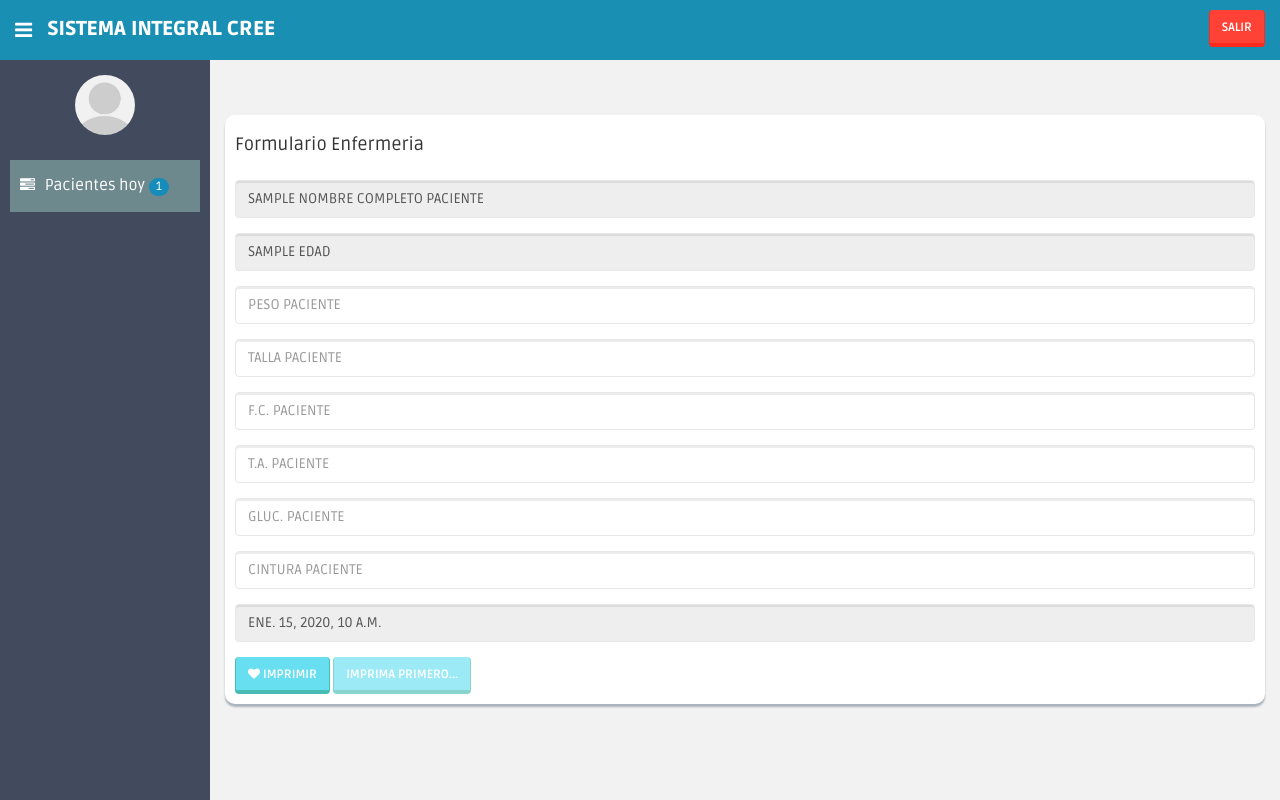
After one commit to JanidHam/CREE, a Django app: template preconsulta/templates/preconsulta/PrevaloracionEnfermeria.html in a window 1280 px wide. The commit adds this page. Run offline with Django 3.2, Linux system fonts and the light colour scheme; tables that the repository leaves empty hold one stand-in row (values such as "Sample post"); the template is opened without the code that fills it: values that come from a table or form of the project are taken from there, most other values are stand-ins (such as "Sample title", 1, 10 or a date in 2020); parts of the project's set-up code (start-up, migrations or seed data) failed here and were passed over; some libraries are stand-ins or nearby versions.

Commit message:
Se agrega la tabla para la informacion de enfermeria, se termina la vista para la impresion de todos los documentos, correcion de errores menores

```diff
--- a/preconsulta/admin.py
+++ b/preconsulta/admin.py
@@ -11,6 +11,7 @@ admin.site.register(HojaPrevaloracion)
 admin.site.register(ServicioExpediente)
 admin.site.register(EstructuraFamiliaESE1)
 admin.site.register(EstudioSocioE2IngresosEgresos)
+admin.site.register(PacienteDataEnfermeria)
 """
 admin.site.register(Estado)
 admin.site.register(Municipio)
--- /dev/null
+++ b/preconsulta/static/preconsulta/assets/css/enfermeria-mediaPrint.css
@@ -0,0 +1,109 @@
+@media print{
+	@page {
+		margin: 0cm;
+		size: 280px 340.15px;
+	}
+
+	body {
+		font-size: 7pt;
+	}
+
+	aside {
+		display: none;
+		margin-left: -210px;
+	}
+
+	.main-content, {
+		margin-left: 0px;
+	}
+
+	.bckg-gray {
+		background-color: #B5B5B5 !important;
+	}
+
+	.border {
+		border: 1px solid #000;
+	}
+
+	.form-panel {
+		display: none;
+	}
+
+	.wrapper {
+		margin-top: 0px;
+		margin-left: 0px;
+		margin-right: 0px;
+	}
+
+	.col-sm-12, .col-sm-10, .col-sm-8, .col-sm-6, .col-sm-5, .col-sm-4, .col-sm-3, .col-sm-2, .col-sm-1  {
+		float: left;
+		position: relative;
+	}
+
+	.col-sm-12 {
+		width: 100%;
+	}
+
+	.col-sm-1 {
+		width: 8.33333333%;
+	}
+
+	.col-sm-2 {
+		width: 16.6667%;
+	}
+
+	.col-sm-3 {
+		width: 25%;
+	}
+
+	.col-sm-4 {
+		width: 33.3333%;
+	}
+
+	.col-sm-5 {
+		width: 41.6667%;
+	}
+
+	.col-sm-6 {
+		width: 50%;
+	}
+
+	.col-sm-8 {
+		width: 66.6667%;
+	}
+
+	header.header {
+		display: none;
+	}
+
+	.page-header {
+		margin: 0px;
+		padding-bottom: 0px;
+	}
+
+	.print-view {
+		display: block;
+		padding-top: -10px !important;
+		margin-top: -40px !important;
+		/*height: 340.15px;
+		width: 280px;*/
+	}
+
+	.text-center {
+  		text-align: center;
+	}
+
+	.to-bottom {
+		bottom: 0px;
+		position: absolute;
+	}
+
+	img.cree-logo {
+		height: 50px;
+		width: 40px;
+	}
+
+	ul.nav {
+		display: none;
+	}
+}
--- /dev/null
+++ b/preconsulta/static/preconsulta/assets/css/enfermeria.css
@@ -0,0 +1,17 @@
+.color-black {
+	color: #000;
+}
+
+.page-header {
+	margin: 0px;
+	padding-bottom: 0px;
+}
+
+.print-view {
+	display: none;
+}
+
+img.cree-logo {
+	height: 70px;
+	width: 60px;
+}
--- a/preconsulta/static/preconsulta/assets/js/prevaloracion.js
+++ b/preconsulta/static/preconsulta/assets/js/prevaloracion.js
@@ -90,7 +90,7 @@ function addPaciente() {
 
 function succesPaciente(data) {
   //console.log(data);
-  console.log("aqui");
+  //console.log("aqui");
   var data = JSON.parse(data);
   //console.log(data);
   if (data.isOk == "ok") {
--- /dev/null
+++ b/preconsulta/static/preconsulta/assets/js/revision_enfermeria.js
@@ -0,0 +1,90 @@
+$(document).on('ready', main_configAjax);
+
+function main_configAjax() {
+  $.ajaxSetup({
+    beforeSend: function(xhr, settings) {
+      if(settings.type == "POST"){
+        xhr.setRequestHeader("X-CSRFToken", $('[name="csrfmiddlewaretoken"]').val());
+      }
+    }
+  });
+  $sendRevision.button('loading');
+}
+//Variables globales
+/*try {
+var socket = io.connect("http://localhost:3000");
+} catch(err) {
+  socket = null;
+  //Ya se maneja el error si no esta corriendo el servidor de nodeJS, falta mostrar un mensaje
+  //de error para informar que no se guardaran los cambios
+}
+*/
+var $sendRevision = $('#sendDataEnfermeriaPaciente');
+
+var $printAndSetData = $('#printAndSetData');
+
+var $form    = $('#form'),
+	$pesoPaciente = $('#pesoPaciente'),
+	$tallaPaciente = $('#tallaPaciente'),
+	$fcPaciente = $('#fcPaciente'),
+	$taPaciente = $('#taPaciente'),
+	$glucosaPaciente = $('#glucosaPaciente'),
+	$cinturaPaciente = $('#cinturaPaciente'),
+	$printPeso = $('#printPeso'),
+	$printTalla = $('#printTalla'),
+	$printFC = $('#printFC'),
+	$printTA = $('#printTA'),
+	$printGlucosa = $('#printGlucosa'),
+	$printCintura = $('#printCintura'),
+	$printMedico = $('#printMedico'),
+	$printMensaje = $('#printMensaje');
+
+//Funciones
+function sendDataRevision() {
+	$sendRevision.button('loading');
+	var datosRevision = {
+		peso : $pesoPaciente.val(),
+		talla : $tallaPaciente.val(),
+		fc : $fcPaciente.val(),
+		ta : $taPaciente.val(),
+		gluc : $glucosaPaciente.val(),
+		cintura : $cinturaPaciente.val(),
+		curp : CURP,
+	}
+	$.post('/preconsulta/agregar-enfermeria/', datosRevision , checkIsDataIsCorrect);
+
+	return false;
+}
+
+function checkIsDataIsCorrect(data) {
+	var data = JSON.parse(data);
+	//console.log(data);
+	if (data.isOk == "ok") {
+		//window.location.replace("http://localhost:8000/preconsulta/");
+	} else {
+		alert(data.isOk);
+		$sendRevision.button('reset');
+	}
+}
+
+function setDataToPrint(){
+	$printPeso.append("  " + $pesoPaciente.val());
+	$printTalla.append("  " + $tallaPaciente.val());
+	$printFC.append("  " + $fcPaciente.val());
+	$printTA.append("  " + $taPaciente.val());
+	$printGlucosa.append("  " + $glucosaPaciente.val());
+	$printCintura.append("  " + $cinturaPaciente.val());
+	$printMedico.append("DR. Eduardo Espadas Pinzon");
+	//$printMensaje.append("28 de mayo dia internacional de accion por la salud de la mujer")
+	$sendRevision.button('reset');
+
+	return false;
+}
+
+//Eventos
+
+$printAndSetData.click( setDataToPrint );
+
+$sendRevision.click( sendDataRevision );
+
+//socket.on('addPsicologiaHojaPrevaloracion_respuesta', checkIsDataIsCorrect );
--- /dev/null
+++ b/preconsulta/templates/preconsulta/PrevaloracionEnfermeria.html
@@ -0,0 +1,134 @@
+{% extends 'preconsulta/base.html' %}
+
+{% load staticfiles %}
+
+{% block title %} Prevaloracion Enfermeria {% endblock title %}
+
+{% block filesJS %}
+	<script src="{% static "preconsulta/assets/js/revision_enfermeria.js" %}"></script>
+{% endblock filesJS %}
+
+{% block filesCSS %}
+	<link rel="stylesheet" type="text/css" href="{% static "preconsulta/assets/css/enfermeria.css" %}"/>
+
+	<link rel="stylesheet" type="text/css" media="print" href="{% static "preconsulta/assets/css/enfermeria-mediaPrint.css" %}">
+{% endblock filesCSS %}
+
+{% block content %}
+<div class="row mt" id="form">
+	<div class="col-lg-12">
+		<div class="form-panel">
+			<h4 class="mb">Formulario Enfermeria</h4>
+			<form class="form-horizontal tasi-form" role="form">
+				{% csrf_token %}
+				<div class="form-group">
+					<div class="col-lg-12">
+						<input type="text" class="form-control text-uppercase" id="nombrePaciente" placeholder="NOMBRE PACIENTE" value="{{ nombreCompletoPaciente }}" disabled>
+					</div>
+				</div>
+				<div class="form-group">
+					<div class="col-lg-12">
+						<input type="text" class="form-control text-uppercase" id="edadPaciente" placeholder="EDAD PACIENTE" value="{{ edad }}" disabled>
+					</div>
+				</div>
+				<div class="form-group">
+					<div class="col-lg-12">
+						<input type="text" class="form-control text-uppercase" id="pesoPaciente" placeholder="PESO PACIENTE">
+					</div>
+				</div>
+				<div class="form-group">
+					<div class="col-lg-12">
+						<input type="text" class="form-control text-uppercase" id="tallaPaciente" placeholder="TALLA PACIENTE">
+					</div>
+				</div>
+				<div class="form-group">
+					<div class="col-lg-12">
+						<input type="text" class="form-control text-uppercase" id="fcPaciente" placeholder="F.C. PACIENTE">
+					</div>
+				</div>
+				<div class="form-group">
+					<div class="col-lg-12">
+						<input type="text" class="form-control text-uppercase" id="taPaciente" placeholder="T.A. PACIENTE">
+					</div>
+				</div>
+				<div class="form-group">
+					<div class="col-lg-12">
+						<input type="text" class="form-control text-uppercase" id="glucosaPaciente" placeholder="GLUC. PACIENTE">
+					</div>
+				</div>
+				<div class="form-group">
+					<div class="col-lg-12">
+						<input type="text" class="form-control text-uppercase" id="cinturaPaciente" placeholder="CINTURA PACIENTE">
+					</div>
+				</div>
+				<div class="form-group">
+					<div class="col-lg-12">
+						<input type="text" class="form-control text-uppercase" id="fechaActual" placeholder="FECHA ACTUAL" value="{{ fecha }}" disabled>
+					</div>
+				</div>
+				<button class="btn btn-theme" id="printAndSetData" data-loading-text="Espere..."><i class="fa fa-heart"></i> Imprimir</button>
+				<button class="btn btn-theme" id="sendDataEnfermeriaPaciente" data-loading-text="Imprima primero..."><i class="fa fa-heart"></i> Guardar</button>
+			</form>
+		</div><!-- /form-panel -->
+	</div><!-- /col-lg-12 -->
+	<div class="col-sm-12 print-view text-center">
+		<div class="col-sm-12 page-header">
+			<img class="cree-logo" src="{% static "preconsulta/images/favicon.png" %}"/>
+			<h5>CENTRO DE REHABILITACION Y EDUCACION</h5>
+		</div>
+		<div class="col-sm-12">
+			<h6 class="text-center">Sistema de turnos de prevaloracion</h6>
+		</div>
+		<div class="col-sm-12 color-black">
+			<div class="col-sm-2">Nombre:</div>
+			<div class="col-sm-10">&nbsp;&nbsp;&nbsp;{{ nombreCompletoPaciente }}</div>
+		</div>
+		<div class="col-sm-12 color-black">
+			<div class="col-sm-2">Edad: </div>
+			<div class="col-sm-10 text-center">{{ edad }}</div>
+		</div>
+		<div class="col-sm-12 color-black">
+			<div class="col-sm-2">Peso: </div>
+			<div class="col-sm-10" id="printPeso"></div>
+		</div>
+		<div class="col-sm-12 color-black">
+			<div class="col-sm-2">Talla: </div>
+			<div class="col-sm-10" id="printTalla"></div>
+		</div>
+		<div class="col-sm-12 color-black">
+			<div class="col-sm-2">F.C. </div>
+			<div class="col-sm-10" id="printFC"></div>
+		</div>
+		<div class="col-sm-12 color-black">
+			<div class="col-sm-2">T.A. </div>
+			<div class="col-sm-10" id="printTA"></div>
+		</div>
+		<div class="col-sm-12 color-black">
+			<div class="col-sm-2">GLUC. </div>
+			<div class="col-sm-10" id="printGlucosa"></div>
+		</div>
+		<div class="col-sm-12 color-black">
+			<div class="col-sm-2">Cintura: </div>
+			<div class="col-sm-10" id="printCintura"></div>
+		</div>
+		<div class="col-sm-12 color-black">
+			<div class="col-sm-2">Medico: </div>
+			<div class="col-sm-10" id="printMedico"></div>
+		</div>
+		<div class="col-sm-12 color-black border">
+			<div class="col-sm-12 text-center">Fecha</div>
+		</div>
+		<div class="col-sm-12 color-black border">
+			<div class="col-sm-12 text-center">{{ fecha }}</div>
+		</div>
+		<div class="col-sm-12 color-black">
+			<div class="col-sm-12 text-center">{{ mensajeInformativo }}</div>
+		</div>
+	</div>
+</div>
+<!-- End form oculto para agregar pacientes nuevos-->
+<script>
+var CURP = "{{ curp }}";
+//console.log(CURP);
+</script>
+{% endblock content %}
--- a/preconsulta/templates/preconsulta/PrevaloracionPsicologica.html
+++ b/preconsulta/templates/preconsulta/PrevaloracionPsicologica.html
@@ -43,7 +43,6 @@
 		</div>
 	</div>
 </div><! --/col-md-4 -->
-<!-- Start form oculto para agregar pacientes nuevos-->
 <div class="row mt" id="form">
 	<div class="col-lg-12">
 		<div class="form-panel">
@@ -57,7 +56,7 @@
 				</div>
 				<div class="form-group">
 					<div class="col-lg-12">
-						<input type="text" class="form-control text-uppercase" id="diagnosticoNosologicoBreve" placeholder="DIAGNOSTICO NOSOLOGICO Y DE INVALIDEZ (BREVE RESEÑA DEL P.A.)"></textarea>
+						<input type="text" class="form-control text-uppercase" id="diagnosticoNosologicoBreve" placeholder="DIAGNOSTICO NOSOLOGICO Y DE INVALIDEZ (BREVE RESEÑA DEL P.A.)">
 					</div>
 				</div>
 					<button class="btn btn-theme" id="RevisionPaciente" data-loading-text="Espere..."><i class="fa fa-heart"></i> Guardar</button>
--- a/preconsulta/urls.py
+++ b/preconsulta/urls.py
@@ -11,9 +11,11 @@ urlpatterns = patterns('',
     url(r'^revision-medica/(?P<paciente>[\w\-]+)/$', views.revisionMedica, name='revision_medica'),
     url(r'^revision-psicologica/(?P<paciente>[\w\-]+)/$', views.psicologicaPrevaloracion, name='revision_psicologica'),
     url(r'^revision-estudio-socioeconomico/(?P<paciente>[\w\-]+)/$', views.estudioSPrevaloracion, name='revision_estudio_socioeconomico'),
+    url(r'^enfermeria/(?P<paciente>[\w\-]+)/$', views.enfermeriaPrevaloracion, name='enfermeria_prevaloracion'),
     url(r'^imprimir-documentos/(?P<paciente>[\w\-]+)/$', views.imprimirDocumentos, name='imprimir_documentos'),
 
     url(r'^agregar-paciente/$', views.agregar_paciente, name='agrega_paciente'),
+    url(r'^agregar-enfermeria/$', views.addDataEnfermeria, name='agrega_enfermeria'),
     url(r'^agregar-hoja-prevaloracion/$', views.addHojaPrevaloracion, name='agregar_hoja_prevaloracion'),
     url(r'^agregar-hoja-prevaloracion-psicologia/$', views.addPsicologiaHojaPrevaloracion, name='agregar_hoja_prevaloracion_psicologica'),
     url(r'^agregar-estudio-socio-economico/$', views.addEstudioSocioeconomico, name='agregar_hoja_prevaloracion_estudio_socioeconomico'),
```
Also changed, not shown: preconsulta/models.py (+17 -0 lines), preconsulta/views.py (+46 -3 lines), preconsulta/migrations/0010_pacientedataenfermeria.py (added), preconsulta/migrations/0011_expediente_iscincomil.py (added), 1 other file.
